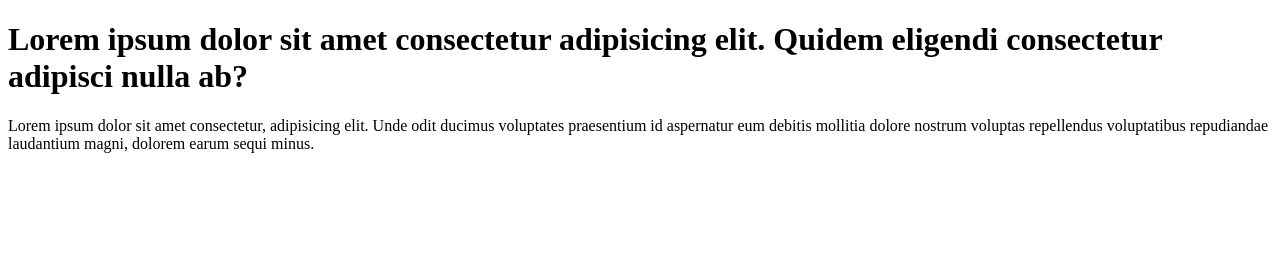
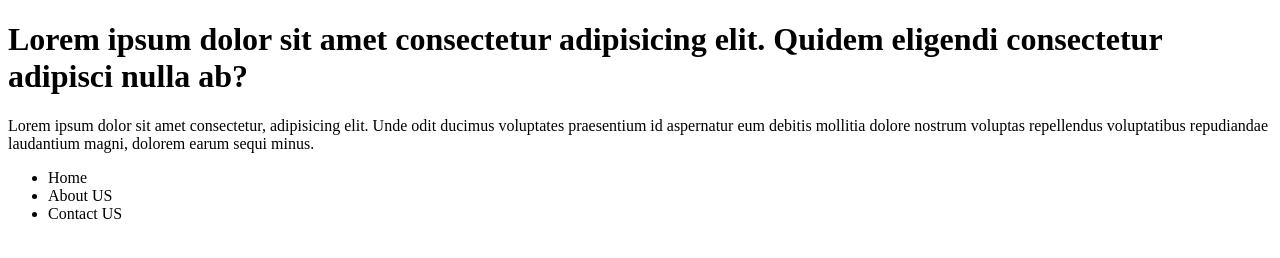
Before and after one commit to Chuchith007/learn_git, a plain HTML site: page index.html in a window 1280 px wide. Drawn offline with Linux system fonts and the light colour scheme.

Commit message:
add a list

```diff
--- a/index.html
+++ b/index.html
@@ -8,5 +8,10 @@
 <body>
     <h1>Lorem ipsum dolor sit amet consectetur adipisicing elit. Quidem eligendi consectetur adipisci nulla ab?</h1>
     <p>Lorem ipsum dolor sit amet consectetur, adipisicing elit. Unde odit ducimus voluptates praesentium id aspernatur eum debitis mollitia dolore nostrum voluptas repellendus voluptatibus repudiandae laudantium magni, dolorem earum sequi minus.</p>
+    <ul>
+        <li>Home</li>
+        <li>About US</li>
+        <li>Contact US</li>
+    </ul>
 </body>
 </html>
```
